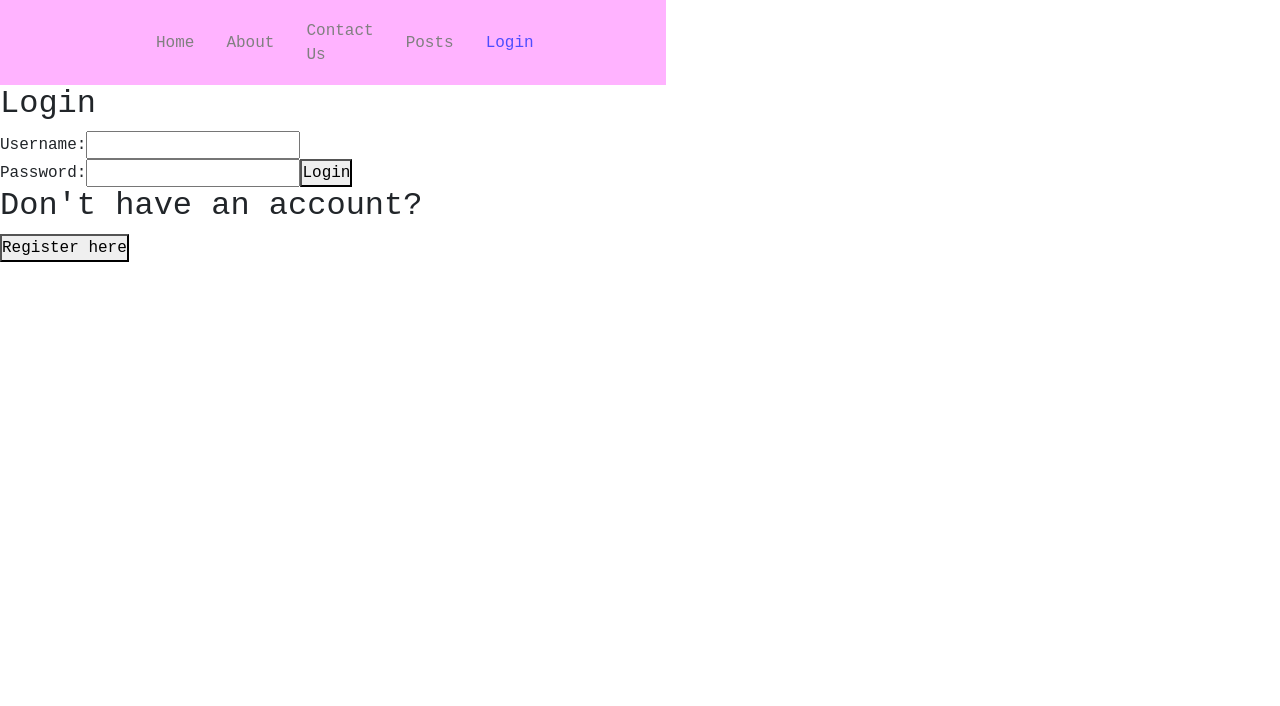
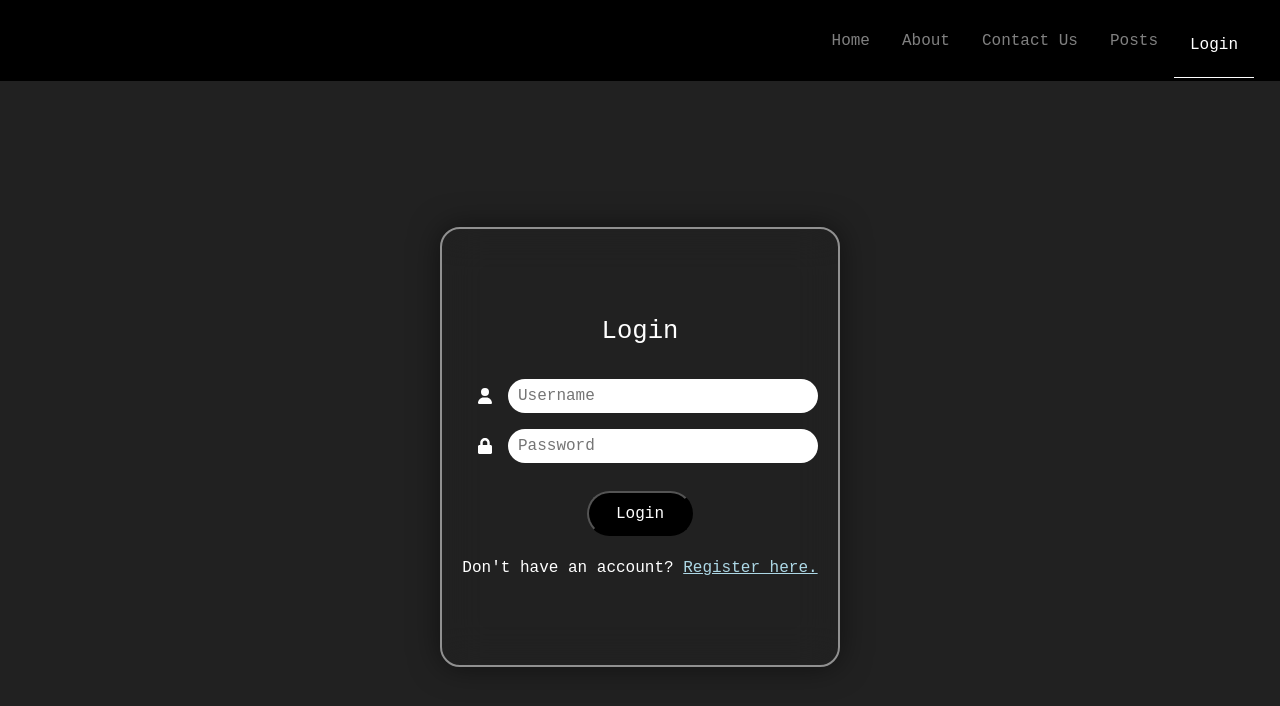
Before and after one commit to JustJunior82/UDP-dating-35L, a React (Create React App) app in the folder 35l-dating-app/: page /login in a window 1280 px wide. Shown: the top 706 px of the page. Built offline with nearby package versions, Linux system fonts and the light colour scheme; a web font is replaced by a local one.

Commit message:
styled login page

```diff
--- a/35l-dating-app/src/components/Navbar/NavbarElements.js
+++ b/35l-dating-app/src/components/Navbar/NavbarElements.js
@@ -2,12 +2,14 @@ import { FaBars } from "react-icons/fa";
 import { NavLink as Link } from "react-router-dom";
 import styled from "styled-components";
 
+
 export const Nav = styled.nav`
-    background: #ffb3ff;
-    height: 85px;
+    background: black;
+    height: 65px;
+    width: 100vw;
     display: flex;
-    justify-content: space-between;
-    padding: 0.2rem calc((100vw - 1000px) / 2);
+    justify-content: flex-end;
+    padding: 0px 50px;
     z-index: 12;
 `;
 
@@ -20,7 +22,12 @@ export const NavLink = styled(Link)`
     height: 100%;
     cursor: pointer;
     &.active {
-        color: #4d4dff;
+        color: #ffffff;
+        border-bottom: 1px solid white;
+        margin-bottom: -10px;
+    }
+    &:hover {
+        color: #fbfbfb;
     }
 `;
 
--- a/35l-dating-app/src/components/Navbar/index.js
+++ b/35l-dating-app/src/components/Navbar/index.js
@@ -1,8 +1,12 @@
 import React from "react";
 import { Nav, NavLink, NavMenu } from "./NavbarElements";
 
+import '../../custom.scss';
+import { GiLoveMystery } from "react-icons/gi";
+
 const AuthNavbar = () => {
     return (
+        <div className='navbar'>
             <>
                 <Nav>
                     <NavMenu>
@@ -30,11 +34,13 @@ const AuthNavbar = () => {
                     </NavMenu>
                 </Nav>
             </>
+        </div>
     );
 };
 
 const DefaultNavBar = () => {
     return (
+        <div className='navbar'>
             <>
                 <Nav>
                     <NavMenu>
@@ -56,6 +62,7 @@ const DefaultNavBar = () => {
                     </NavMenu>
                 </Nav>
             </>
+        </div>
     );
 }
 
--- a/35l-dating-app/src/custom.scss
+++ b/35l-dating-app/src/custom.scss
@@ -31,7 +31,7 @@ body {
     display: flex;
     justify-content: center;
     align-items: center;
-    height: 91vh;
+    height: 91.4vh;
     flex: 1;
     background-color: #212121;
     flex-direction: column;
@@ -60,7 +60,7 @@ body {
     display: flex;
     justify-content: center;
     align-items: center;
-    height: 91vh;
+    height: 91.4vh;
     flex: 1;
     background-color: white;
     flex-direction: column;
@@ -69,7 +69,7 @@ body {
         display: flex;
         justify-content: center;
         align-items: center;
-        color: black;
+        color: #212121;
         font-size: 3vw;
     }
 }
@@ -122,11 +122,11 @@ body {
     display: flex;
     flex-direction: row;
     justify-content: space-evenly;
-    height: 81vh;
+    height: 81.4vh;
     width: 100vw;
 
     .user {
-        border: 1px solid black;
+        border: 1px solid #212121;
         border-radius: 10px;
         display: flex;
         flex-direction: column;
@@ -176,7 +176,7 @@ body {
     align-items: center;
     text-align: center;
     width: 100vw;
-    height: 91vh;
+    height: 91.4vh;
     background-color: #212121;
     color: white;
 }
@@ -191,7 +191,7 @@ body {
 
 .home-button {
     button {
-        border: 5px black;
+        border: 1px solid black;
         border-radius: 10px;
         padding: 10px 30px;
         color: 12121;
@@ -206,7 +206,7 @@ body {
     display: flex;
     justify-content: center;
     align-items: center;
-    height: 91vh;
+    height: 91.4vh;
     flex: 1;
     flex-direction: column;
 }
@@ -220,7 +220,7 @@ body {
     display: flex;
     justify-content: center;
     align-items: center;
-    height: 91vh;
+    height: 91.4vh;
     flex: 1;
     flex-direction: column;
     margin-left: -400px;
@@ -234,3 +234,111 @@ body {
 .magic {
     color: purple;
 }
+
+.navbar {
+    background-color: black;
+    width: 100vw;
+    display: flex;
+    align-items: center;
+}
+
+.login-body {
+    display: flex;
+    flex-direction: column;
+    justify-content: center;
+    align-items: center;
+    width: 100vw;
+    height: 91.4vh;
+    background-color: #212121;
+}
+
+.login {
+    width: 400px;
+    height: 440px;
+    background: transparent;
+    border: 2px solid rgba(255, 255, 255, .5);
+    border-radius: 20px;
+    backdrop-filter: blur(20px);
+    box-shadow: 0 0 30px rgba(0, 0, 0, .5);
+    display: flex;
+    justify-content: center;
+    align-items: center;
+    overflow: hidden;
+    color: white;
+}
+
+.login-title {
+    font-size: 2vw;
+    text-align: center;
+    margin-bottom: 20px;
+}
+
+.login-content {
+    text-align: center;
+    display: flex;
+    justify-content: center;
+    align-items: center;
+
+    .icon {
+        position: relative;
+        color: white;
+        transform: translateX(15px);
+    }
+}
+
+.input-box {
+    text-align: center;
+    display: flex;
+    justify-content: center;
+    align-items: center;
+    position: relative;
+    width: 100%;
+    height: 50px;
+
+    input {
+        width: 135%;
+        transform: translateX(-25px);
+        background-color: white;
+        border-radius: 20px;
+        border: none;
+        color: black;
+        outline: none;
+        padding: 5px 10px;
+    }
+}
+
+.login-button {
+    display: flex;
+    justify-content: center;
+    align-items: center;
+    margin-top: 20px;
+
+    button {
+        width: 30%;
+        height: 45px;
+        display: flex;
+        justify-content: center;
+        align-items: center;
+        background-color: white;
+        border-radius: 50px;
+        background-color: black;
+        color: white;
+    }
+}
+
+.login-nav {
+    display: flex;
+    flex-direction: row;
+    margin-top: 20px;
+}
+
+.login-reg-link {
+    text-decoration: underline;
+    cursor: pointer;
+    color: lightblue;
+
+    &:hover {
+        font-weight: bold;
+        color: white;
+    }
+}
--- a/35l-dating-app/src/pages/index.js
+++ b/35l-dating-app/src/pages/index.js
@@ -21,7 +21,7 @@ function Home () {
 			<div className='home-right'>
 				<div className='home-image'>
 					<img
-						src='https://srv2.imgonline.com.ua/result_img/imgonline-com-ua-Transparent-background-tLBIOFW36US.png'
+						src='https://i.ibb.co/4PgLzww/ascii-text-art-bunny-rabbit-take-heart-back-lunch-bag-removebg-preview.png'
 						alt=''
 					/>
 				</div>
--- a/35l-dating-app/src/pages/login.js
+++ b/35l-dating-app/src/pages/login.js
@@ -1,5 +1,9 @@
 import React from "react";
 import { useNavigate } from "react-router-dom";
+import "../custom.scss";
+
+import { FaLock } from "react-icons/fa";
+import { FaUser } from "react-icons/fa6";
 
 // username: testuser
 // password: 1234
@@ -73,27 +77,50 @@ function Login({ userInfo, setUserInfo, setLogin }) {
     }
 
     return(
+        <div className='login-body'>
+            <div className='login'>
                 <>
                     <div className="popup">
                         <div className="popup-inner">
-                    <h2>Login</h2>
+                            <div className='login-title'>
+                                Login
+                            </div>
                             <form onSubmit={handleLogin}>
+                                <div className='login-content'>
+                                    <span className='icon'>
+                                        <FaUser />
+                                    </span>
+                                    <div className="input-box">
                                         <label>
-                            Username:
-                            <input type="text" onChange={handleUsernameChange} />
+                                            <input type="text" onChange={handleUsernameChange} placeholder='Username'/>
                                         </label>
-                        <br/>
+                                    </div>
+                                </div>
+                                <div className='login-content'>
+                                    <span className='icon'>
+                                        <FaLock />
+                                    </span>
+                                    <div className='input-box'>
                                         <label>
-                            Password:
-                            <input type="password" onChange={handlePasswordChange} />
+                                            <input type="password" onChange={handlePasswordChange} placeholder='Password'/>
                                         </label>
+                                    </div>
+                                </div>
+                                <div className='login-button'>
                             <button type="submit">Login</button>
+                                </div>
                             </form>
-                    <h2>Don't have an account?</h2>
-                    <button onClick={() => navigate('/registration')}>Register here</button>
+                            {/* <h2>Don't have an account?</h2>
+                            <div onClick={() => navigate('/registration')}>Register here</div>  */}
+                            <div className='login-nav'>
+                                Don't have an account?&nbsp;
+                                <div className='login-reg-link' onClick={() => navigate('/registration')}>Register here.</div>
+                            </div>
                         </div>
                     </div>
                 </>
+            </div>
+        </div>
     );
 };
 
```
Lines whose indentation alone changed are shown as unchanged.
